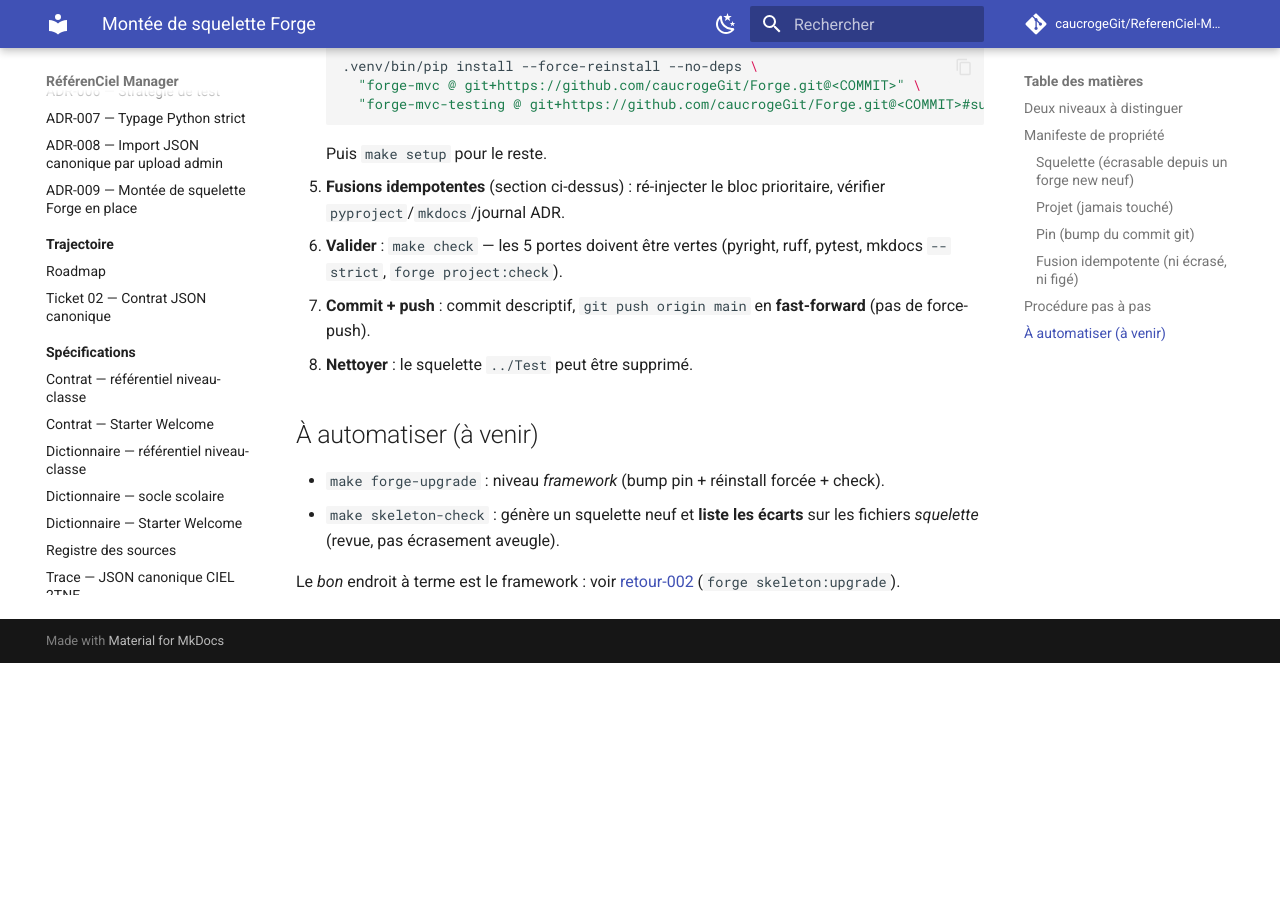
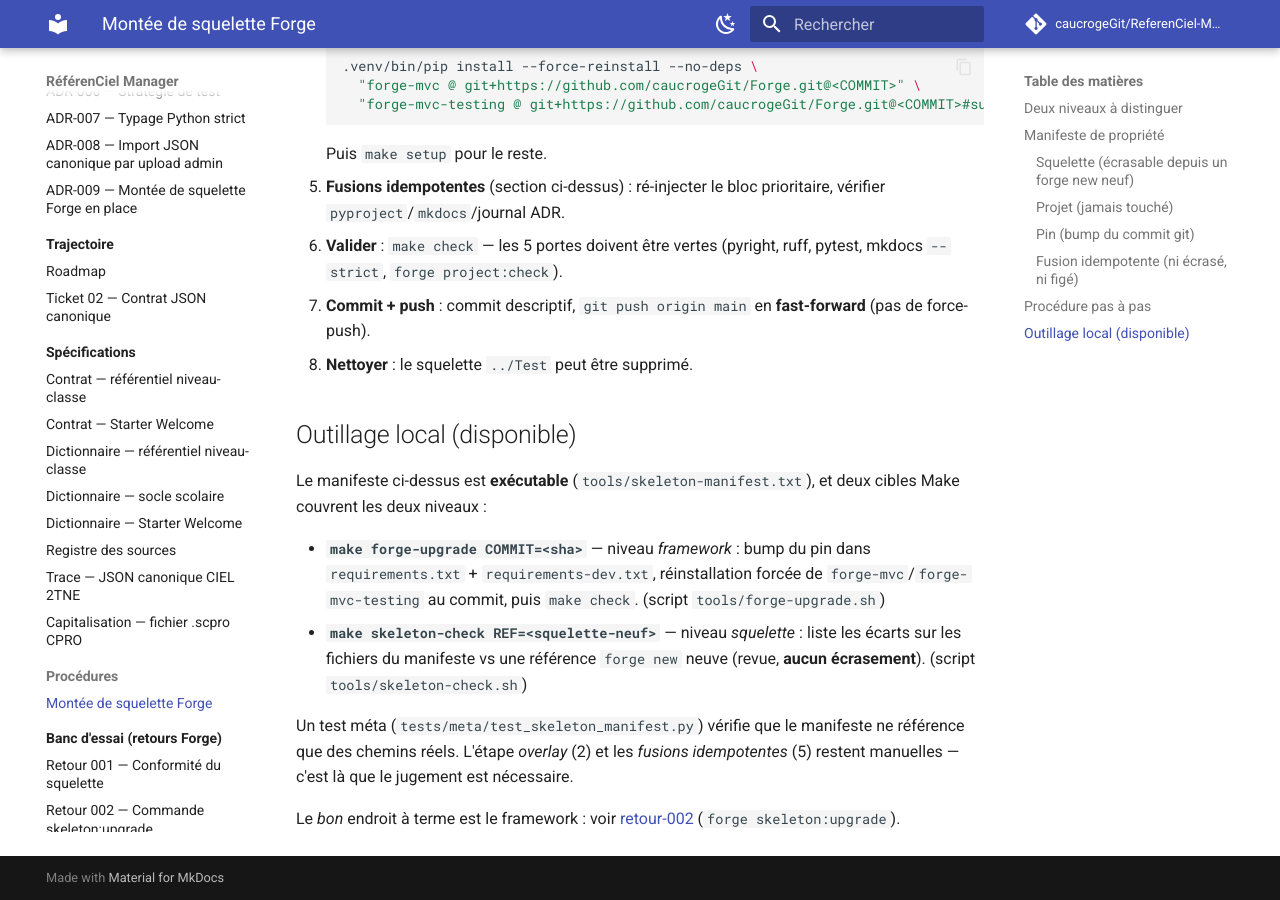
Before and after one commit to caucrogeGit/ReferenCiel-Manager, an MkDocs documentation site: the page built from docs/procedures/montee-squelette-forge.md, in a window 1280 px wide and 900 px high, scrolled down 1802 px. Built offline with MkDocs 1.6.1 and Material for MkDocs 9.7.7, drawn with Linux system fonts in a browser that asks for light colours; comment, search, counter and statistics services are not loaded; before the commit the page ends 2465 px from its top, so only the background shows below that.

Commit message:
feat(tooling): automatiser la montée de squelette (make forge-upgrade / skeleton-check)
Implémente l'outillage local prévu par l'ADR-009, à partir du manifeste :

- tools/skeleton-manifest.txt : manifeste de propriété EXÉCUTABLE (fichiers du
  squelette Forge). Ce qui n'y est pas listé appartient au projet.
- tools/forge-upgrade.sh + `make forge-upgrade COMMIT=<sha>` : bump des pins
  forge-mvc/forge-mvc-testing + réinstallation forcée (résout le piège pip du
  pin git à version identique) + `make check`.
- tools/skeleton-check.sh + `make skeleton-check REF=<dir>` : liste les écarts
  squelette vs un `forge new` neuf (revue, aucun écrasement ; ignore __pycache__).
- tests/meta/test_skeleton_manifest.py : garde-fou — le manifeste ne référence
  que des chemins réels.
- Makefile : cibles + aide ; procédure mise à jour (outillage disponible).

Validé : forge-upgrade rejoué au commit courant (idempotent, 5 portes vertes) ;
skeleton-check vs ../Test = aucun écart. make check : 12 tests.

Co-Authored-By: Claude Opus 4.8 (1M context) <noreply@anthropic.com>

```diff
--- a/docs/procedures/montee-squelette-forge.md
+++ b/docs/procedures/montee-squelette-forge.md
@@ -79,11 +79,22 @@ Qui possède quoi — ce qui rend l'opération sûre.
    (pas de force-push).
 8. **Nettoyer** : le squelette `../Test` peut être supprimé.
 
-## À automatiser (à venir)
+## Outillage local (disponible)
 
-- `make forge-upgrade` : niveau *framework* (bump pin + réinstall forcée + check).
-- `make skeleton-check` : génère un squelette neuf et **liste les écarts** sur les
-  fichiers *squelette* (revue, pas écrasement aveugle).
+Le manifeste ci-dessus est **exécutable** (`tools/skeleton-manifest.txt`), et deux
+cibles Make couvrent les deux niveaux :
+
+- **`make forge-upgrade COMMIT=<sha>`** — niveau *framework* : bump du pin dans
+  `requirements.txt` + `requirements-dev.txt`, réinstallation forcée de
+  `forge-mvc`/`forge-mvc-testing` au commit, puis `make check`. (script
+  `tools/forge-upgrade.sh`)
+- **`make skeleton-check REF=<squelette-neuf>`** — niveau *squelette* : liste les
+  écarts sur les fichiers du manifeste vs une référence `forge new` neuve (revue,
+  **aucun écrasement**). (script `tools/skeleton-check.sh`)
+
+Un test méta (`tests/meta/test_skeleton_manifest.py`) vérifie que le manifeste ne
+référence que des chemins réels. L'étape *overlay* (2) et les *fusions
+idempotentes* (5) restent manuelles — c'est là que le jugement est nécessaire.
 
 Le *bon* endroit à terme est le framework : voir
 [retour-002](../banc-essai/retour-002-commande-skeleton-upgrade.md)
```
Also changed, not shown: 6 other files.
